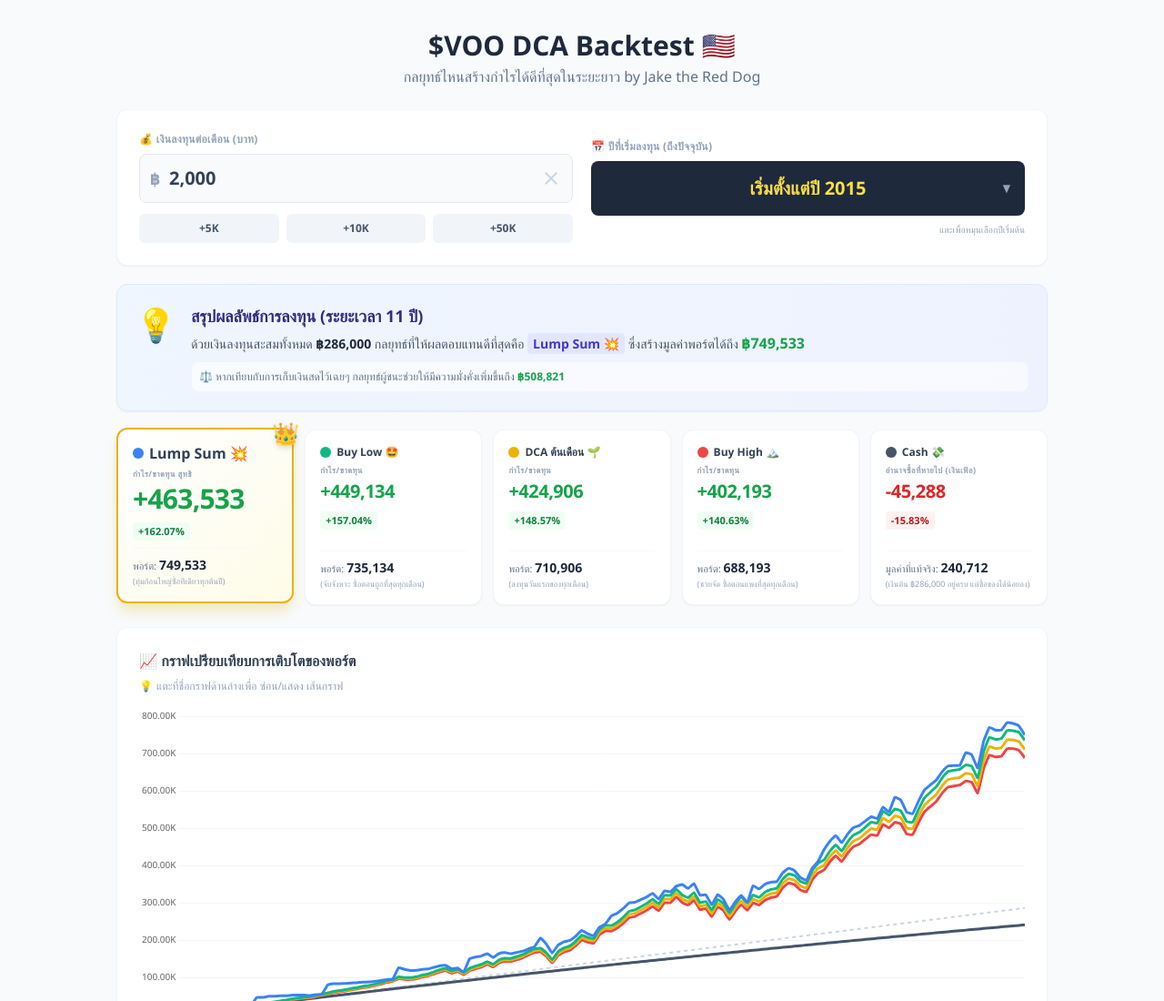
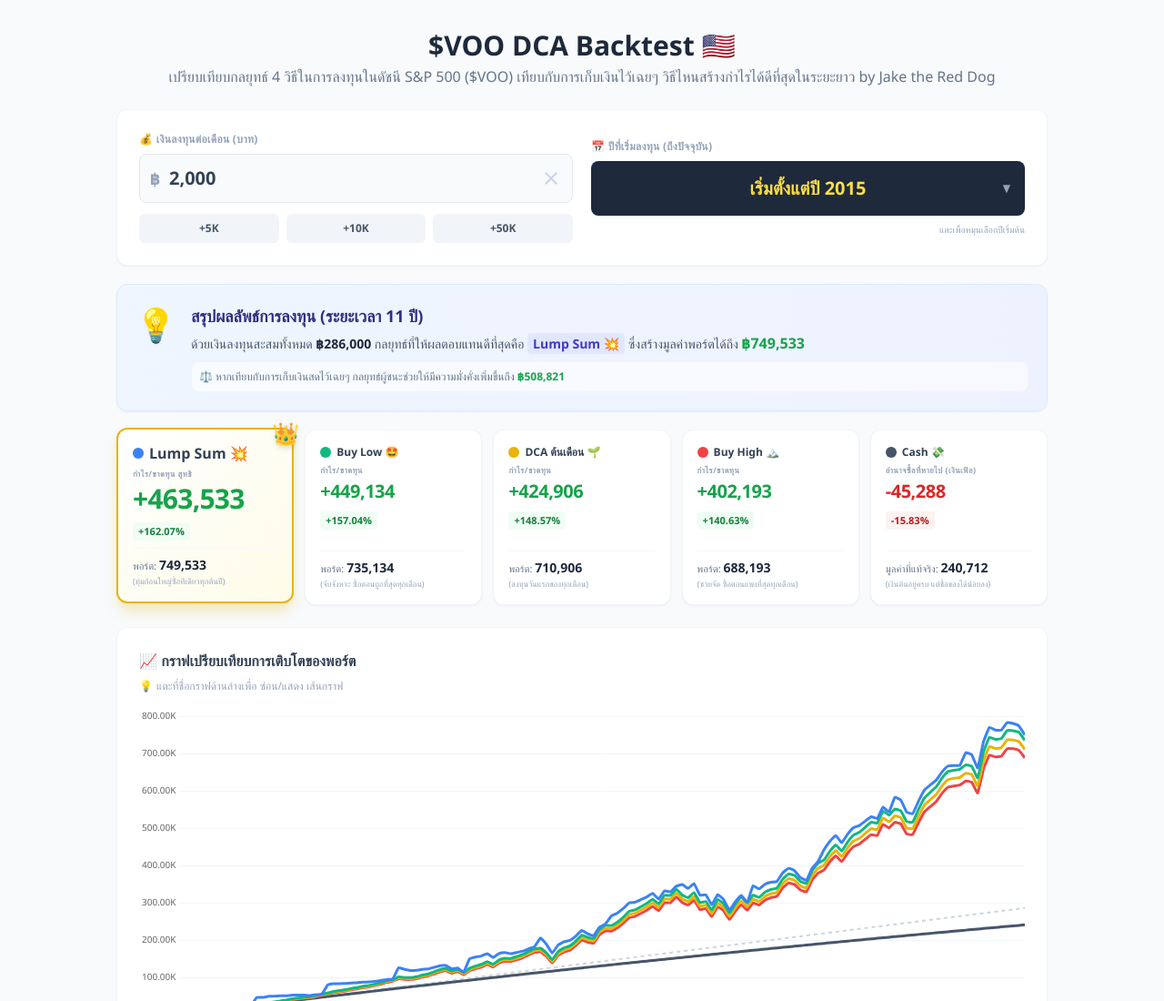
Before and after one commit to reddogboy/voo-backtest-5-ways, a plain HTML site: page index.html in a window 1280 px wide. Shown: the top 1100 px of the page at 91% size. Drawn offline with nearby package versions, Linux system fonts and the light colour scheme.

Commit message:
Update index.html

```diff
--- a/index.html
+++ b/index.html
@@ -53,7 +53,7 @@
         <!-- Header -->
         <div class="text-center mb-6 mt-2">
             <h1 class="text-2xl md:text-3xl font-black mb-1">$VOO DCA Backtest 🇺🇸</h1>
-            <p class="text-slate-500 text-xs md:text-base">กลยุทธ์ไหนสร้างกำไรได้ดีที่สุดในระยะยาว by Jake the Red Dog</p>
+            <p class="text-slate-500 text-xs md:text-base">เปรียบเทียบกลยุทธ์ 4 วิธีในการลงทุนในดัชนี S&P 500 ($VOO) เทียบกับการเก็บเงินไว้เฉยๆ วิธีไหนสร้างกำไรได้ดีที่สุดในระยะยาว by Jake the Red Dog</p>
         </div>
 
         <!-- System States (Loading & Error) -->
@@ -454,7 +454,7 @@
                 // UX Copywriting: ปรับคำให้ตรงกับ Mental Model ของผู้ใช้
                 const profitLabel = isCash ? 'อำนาจซื้อที่หายไป (เงินเฟ้อ)' : (isWinner ? 'กำไร/ขาดทุน สุทธิ' : 'กำไร/ขาดทุน');
                 const portLabel = isCash ? 'มูลค่าที่แท้จริง' : 'พอร์ต';
-                const descText = isCash ? `เงินต้น ฿${fmtNum(totalCost)} อยู่ครบ แต่ซื้อของได้น้อยลง` : r.desc;
+                const descText = isCash ? `เงินต้นอยู่ครบ แต่ซื้อของได้น้อยลง` : r.desc;
 
                 cardsHTML += `
                     <div class="${gridSpan} bg-white rounded-xl p-3 sm:p-4 relative flex flex-col justify-between ${isWinner ? 'winner-card' : 'border border-slate-100 shadow-sm'}">
```
